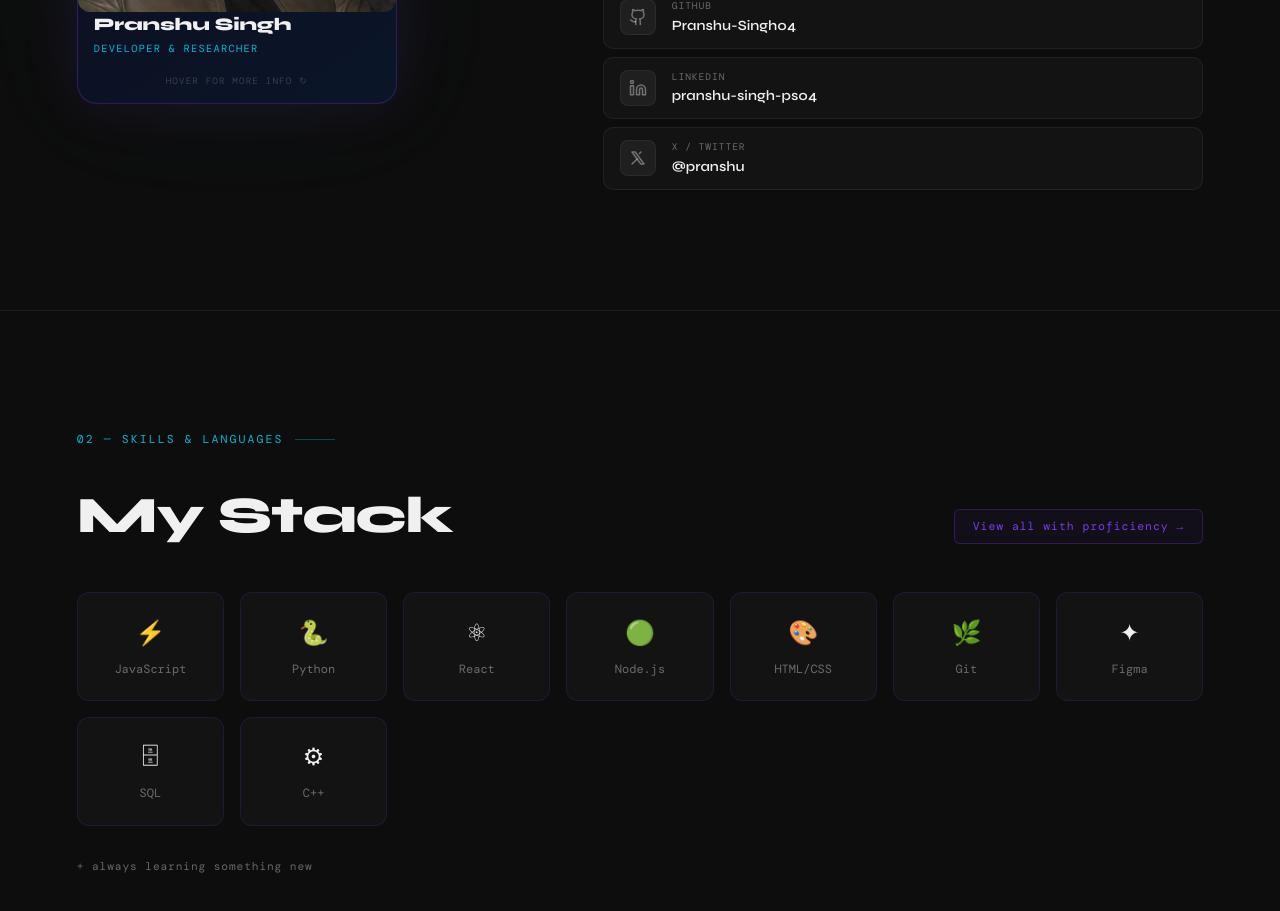
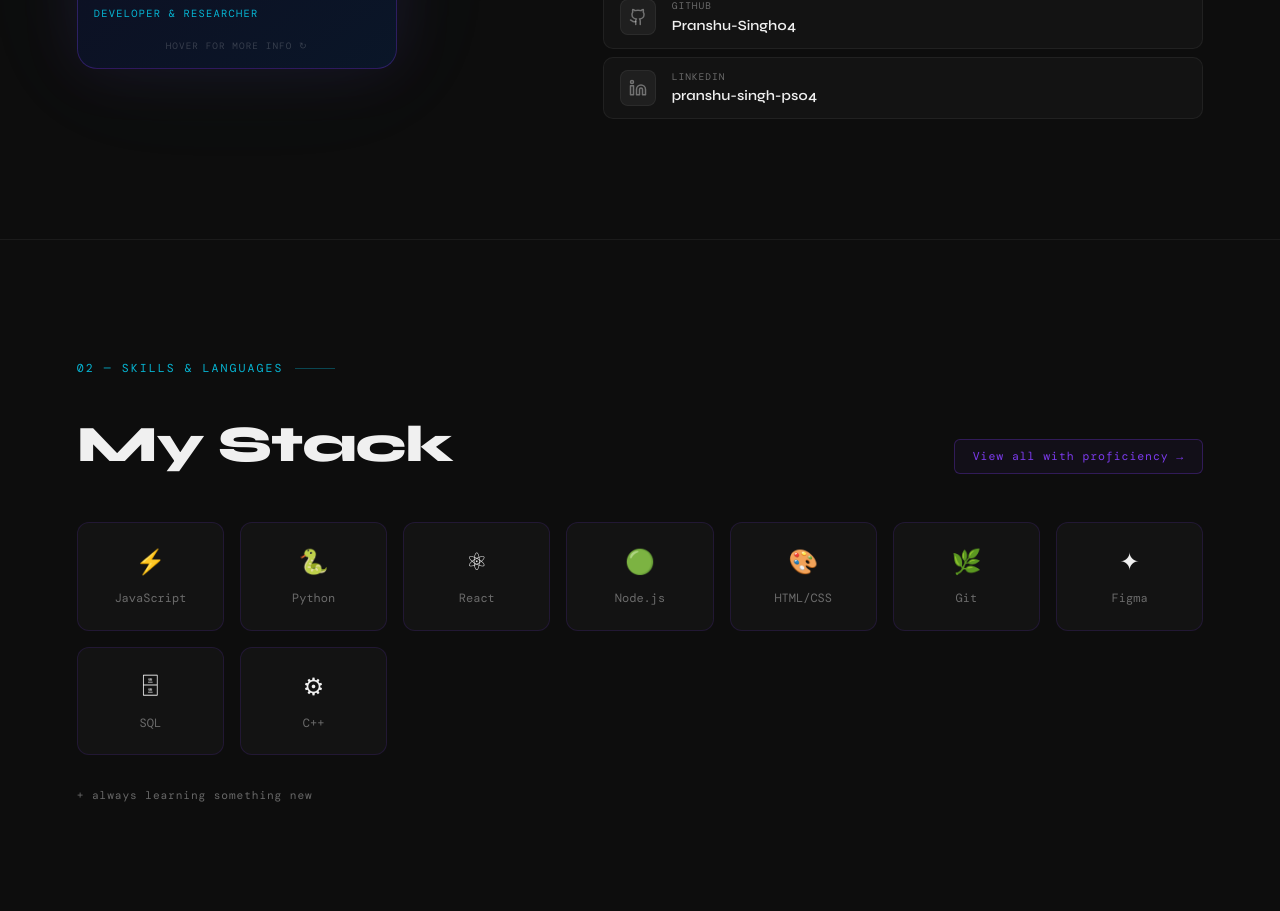
Before and after one commit to Pranshu-Singh04/Portfolio, a React (Vite) app: page / in a window 1280 px wide. Shown: the part 1420-2331 px from the top of the page. Built offline with nearby package versions, Linux system fonts and the light colour scheme; a web font is replaced by a local one.

Commit message:
twitter button removed

```diff
--- a/src/components/About.jsx
+++ b/src/components/About.jsx
@@ -67,17 +67,6 @@
     label: 'LinkedIn',
     value: 'pranshu-singh-ps04',
     href: 'https://linkedin.com/in/pranshu-singh-ps04',
-  },
-  {
-    icon: (
-      <svg width="18" height="18" viewBox="0 0 24 24" fill="none" stroke="currentColor" strokeWidth="2" strokeLinecap="round" strokeLinejoin="round">
-        <path d="M4 4l11.733 16H20L8.267 4z"/>
-        <path d="M4 20l6.768-6.768M16 4l-2.12 2.12"/>
-      </svg>
-    ),
-    label: 'X / Twitter',
-    value: '@pranshu',
-    href: 'https://twitter.com/pranshu',
   },
 ];
 
```
